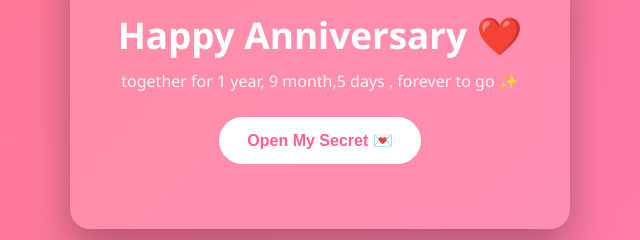
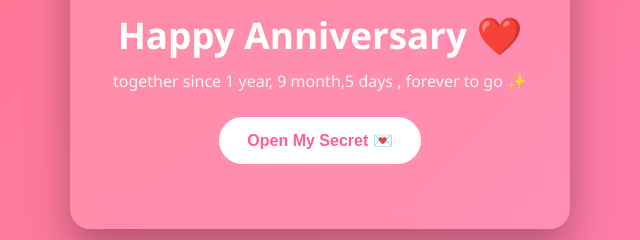
Before and after one commit to scorpio9898/anniversary, a plain HTML site: page index.html in a window 1280 px wide. Shown: the part 313-553 px from the top of the page, 320-960 px from the left. Drawn offline with Linux system fonts and the light colour scheme.

Commit message:
Update index.html

```diff
--- a/index.html
+++ b/index.html
@@ -87,7 +87,7 @@
 
   <div class="card">
     <h1>Happy Anniversary ❤️</h1>
-    <div class="date">together for 1 year, 9 month,5 days  , forever to go ✨</div>
+    <div class="date">together since 1 year, 9 month,5 days  , forever to go ✨</div>
 
     <button onclick="revealSecret()">Open My Secret 💌</button>
 
```
